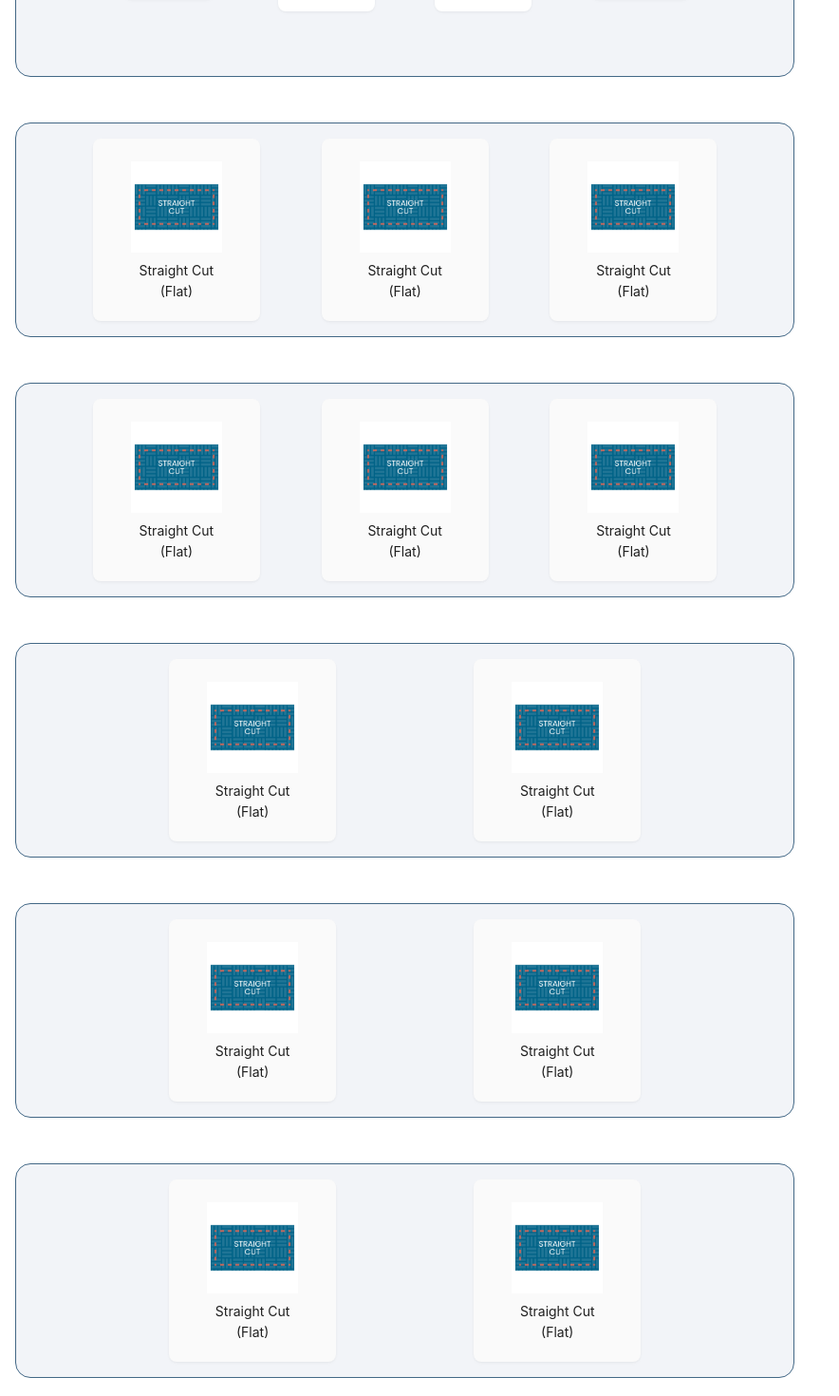
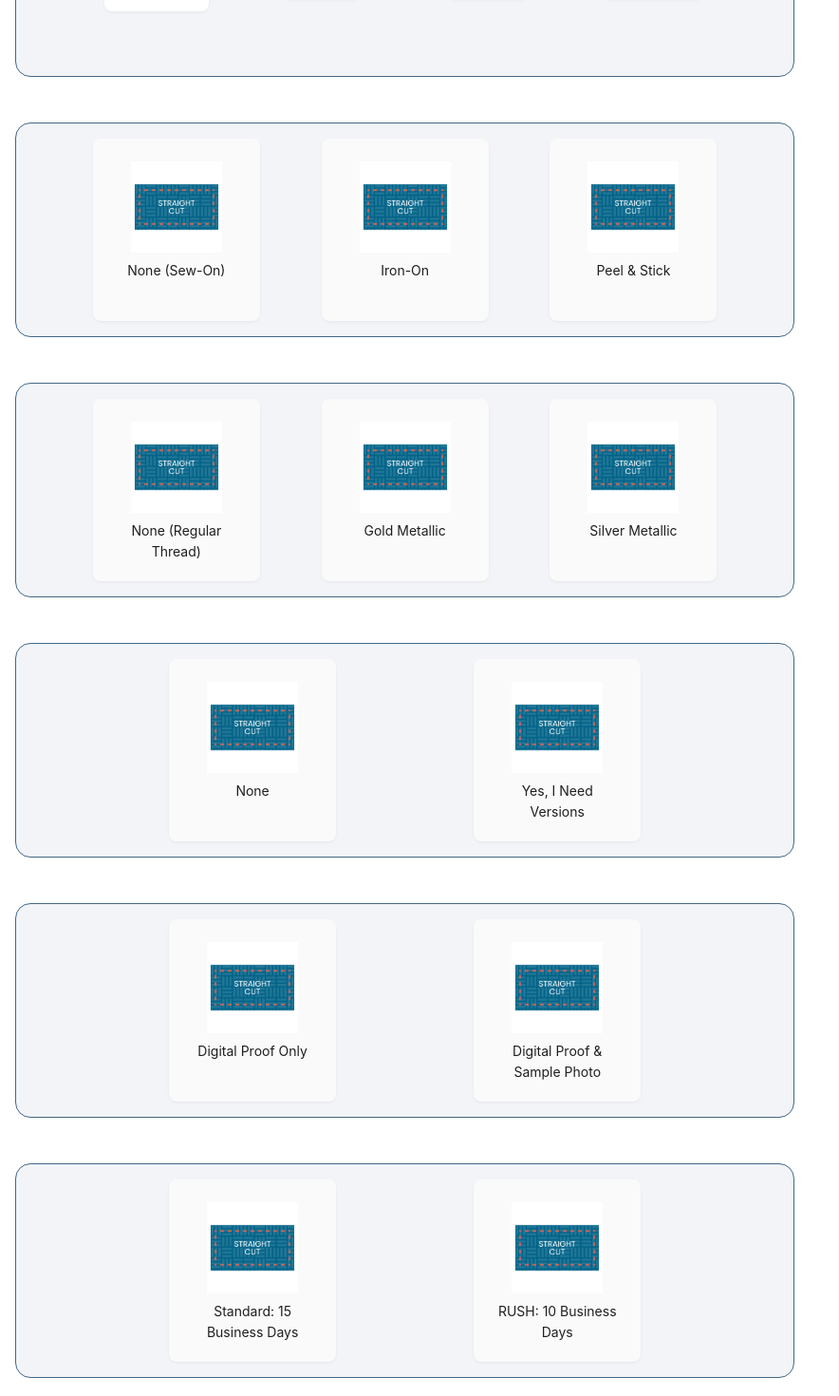
Before and after one commit to usamaahma/custom-label, a React (Create React App) app: page /customwoven in a window 1280 px wide. Shown: the part 2000-3470 px from the top of the page at 95% size, without its empty margins (0-884 px from the left). Built offline with nearby package versions, Linux system fonts and the light colour scheme.

Commit message:
functionality done

```diff
--- a/src/components/custom-woven/woventable.js
+++ b/src/components/custom-woven/woventable.js
@@ -1,4 +1,4 @@
-import React from "react";
+import React, { useState } from "react";
 import { Button, Card, Col, Row, Upload, message } from "antd";
 import "../expressclothing/tablescart.css";
 import LastTable from "../expressclothing/lasttable";
@@ -55,13 +55,71 @@ const firstcardData = [
   // Add more cards as needed
 ];
 const cardData = [
-  { id: 1, imgSrc: "../images/straight.png", title: "1 x 2.5" },
-  { id: 2, imgSrc: "../images/straight.png", title: "1.25 x 3" },
-  { id: 3, imgSrc: "../images/straight.png", title: "1.5 x 3.5" },
+  { id: 1, imgSrc: "../images/straight.png", title: "2 x 0.625" },
+  { id: 2, imgSrc: "../images/straight.png", title: "2 x 1" },
+  { id: 3, imgSrc: "../images/straight.png", title: "2 x 2" },
   { id: 4, imgSrc: "../images/straight.png", title: "Custom" },
 ];
 
+const card3 = [
+  { id: 1, imgSrc: "../images/straight.png", title: "None (Sew-On)" },
+  { id: 2, imgSrc: "../images/straight.png", title: "Iron-On" },
+  { id: 3, imgSrc: "../images/straight.png", title: "Peel & Stick" },
+];
+
+const card4 = [
+  { id: 1, imgSrc: "../images/straight.png", title: "None (Regular Thread)" },
+  { id: 2, imgSrc: "../images/straight.png", title: "Gold Metallic" },
+  { id: 3, imgSrc: "../images/straight.png", title: "Silver Metallic" },
+];
+const card5 = [
+  { id: 1, imgSrc: "../images/straight.png", title: "None" },
+  { id: 2, imgSrc: "../images/straight.png", title: "Yes, I Need Versions" },
+];
+const card6 = [
+  { id: 1, imgSrc: "../images/straight.png", title: "Digital Proof Only" },
+  {
+    id: 2,
+    imgSrc: "../images/straight.png",
+    title: "Digital Proof & Sample Photo",
+  },
+];
+const card7 = [
+  {
+    id: 1,
+    imgSrc: "../images/straight.png",
+    title: "Standard: 15 Business Days",
+  },
+  {
+    id: 2,
+    imgSrc: "../images/straight.png",
+    title: "RUSH: 10 Business Days",
+  },
+];
+
 function Woventable() {
+  const [selectedData, setSelectedData] = useState({
+    artwork: "No Artwork Uploaded",
+    size: '2" x 0.625" (50.80mm x 25.40mm)',
+    style: "Straight Cut (Flat)",
+    versions: "None",
+    proofOptions: "Digital Proof Only",
+    backingoptions: "None (Sew On)",
+    mettalicthread: "None (Regular Thread)",
+    turnaroundOptions: "RUSH: 3 Business Days",
+    quantity: "1000 pcs",
+    price: "$0.54/Each",
+    totalPrice: "$540.00",
+  });
+
+  // Function to handle card clicks
+  const handleCardClick = (key, value) => {
+    setSelectedData((prevData) => ({
+      ...prevData,
+      [key]: value,
+    }));
+  };
+
   return (
     <div className="table-express">
       <Row className="centered-row-table">
@@ -87,6 +145,7 @@ function Woventable() {
                     <Card
                       bordered={false}
                       className="image-card-express"
+                      onClick={() => handleCardClick("style", card.title)}
                       style={{ width: 150 }}
                     >
                       <img
@@ -104,7 +163,10 @@ function Woventable() {
               <div className="card-grid">
                 {cardData.map((card) => (
                   <div key={card.id} className="card-container">
-                    <Card bordered={false}>
+                    <Card
+                      bordered={false}
+                      onClick={() => handleCardClick("size", card.title)}
+                    >
                       <img
                         alt={card.title}
                         src={card.imgSrc}
@@ -119,230 +181,116 @@ function Woventable() {
               </div>
             </div>
             <div className="divs-tableexpress">
+              {card3.map((card, index) => (
                 <Card
+                  key={index}
+                  bordered={false}
+                  onClick={() => handleCardClick("backingoptions", card.title)}
+                  style={{
+                    width: "11rem",
+                    height: "12rem",
+                    background: "#FAFAFA",
+                    cursor: "pointer",
+                  }}
+                >
+                  <img
+                    alt={card.title}
+                    src={card.imgSrc}
+                    className="image-card-express"
+                  />
+                  <p>{card.title}</p>
+                </Card>
+              ))}
+            </div>
+            <div className="divs-tableexpress">
+              {card4.map((card, index) => (
+                <Card
+                  key={index}
+                  bordered={false}
+                  onClick={() => handleCardClick("mettalicthread", card.title)}
+                  style={{
+                    width: "11rem",
+                    height: "12rem",
+                    background: "#FAFAFA",
+                    cursor: "pointer",
+                  }}
+                >
+                  <img
+                    alt={card.title}
+                    src={card.imgSrc}
+                    className="image-card-express"
+                  />
+                  <p>{card.title}</p>
+                </Card>
+              ))}
+            </div>
+            <div className="divs-tableexpress">
+              {card5.map((card, index) => (
+                <Card
+                  key={index}
+                  onClick={() => handleCardClick("versions", card.title)}
                   bordered={false}
                   style={{
                     width: "11rem",
                     height: "12rem",
                     background: "#FAFAFA",
+                    cursor: "pointer",
                   }}
                 >
                   <img
-                  alt="abc"
-                  src="../images/straight.png"
+                    alt={card.title}
+                    src={card.imgSrc}
                     className="image-card-express"
                   />
-                <p>
-                  Straight Cut <br />
-                  (Flat)
-                </p>
+                  <p>{card.title}</p>
                 </Card>
+              ))}
+            </div>
+            <div className="divs-tableexpress">
+              {card6.map((card, index) => (
                 <Card
+                  key={index}
+                  onClick={() => handleCardClick("proofOptions", card.title)}
                   bordered={false}
                   style={{
                     width: "11rem",
                     height: "12rem",
                     background: "#FAFAFA",
+                    cursor: "pointer",
                   }}
                 >
                   <img
-                  alt="abc"
-                  src="../images/straight.png"
+                    alt={card.title}
+                    src={card.imgSrc}
                     className="image-card-express"
                   />
-                <p>
-                  Straight Cut <br />
-                  (Flat)
-                </p>
+                  <p>{card.title}</p>
                 </Card>
+              ))}
+            </div>
+            <div className="divs-tableexpress">
+              {card7.map((card, index) => (
                 <Card
+                  key={index}
+                  onClick={() =>
+                    handleCardClick("turnaroundOptions", card.title)
+                  }
                   bordered={false}
                   style={{
                     width: "11rem",
                     height: "12rem",
                     background: "#FAFAFA",
+                    cursor: "pointer",
                   }}
                 >
                   <img
-                  alt="abc"
-                  src="../images/straight.png"
+                    alt={card.title}
+                    src={card.imgSrc}
                     className="image-card-express"
                   />
-                <p>
-                  Straight Cut <br />
-                  (Flat)
-                </p>
+                  <p>{card.title}</p>
                 </Card>
-            </div>
-            <div className="divs-tableexpress">
-              <Card
-                bordered={false}
-                style={{
-                  width: "11rem",
-                  height: "12rem",
-                  background: "#FAFAFA",
-                }}
-              >
-                <img
-                  alt="abc"
-                  src="../images/straight.png"
-                  className="image-card-express"
-                />
-                <p>
-                  Straight Cut <br />
-                  (Flat)
-                </p>
-              </Card>
-              <Card
-                bordered={false}
-                style={{
-                  width: "11rem",
-                  height: "12rem",
-                  background: "#FAFAFA",
-                }}
-              >
-                <img
-                  alt="abc"
-                  src="../images/straight.png"
-                  className="image-card-express"
-                />
-                <p>
-                  Straight Cut <br />
-                  (Flat)
-                </p>
-              </Card>
-              <Card
-                bordered={false}
-                style={{
-                  width: "11rem",
-                  height: "12rem",
-                  background: "#FAFAFA",
-                }}
-              >
-                <img
-                  alt="abc"
-                  src="../images/straight.png"
-                  className="image-card-express"
-                />
-                <p>
-                  Straight Cut <br />
-                  (Flat)
-                </p>
-              </Card>
-            </div>
-            <div className="divs-tableexpress">
-              <Card
-                bordered={false}
-                style={{
-                  width: "11rem",
-                  height: "12rem",
-                  background: "#FAFAFA",
-                }}
-              >
-                <img
-                  alt="abc"
-                  src="../images/straight.png"
-                  className="image-card-express"
-                />
-                <p>
-                  Straight Cut <br />
-                  (Flat)
-                </p>
-              </Card>
-              <Card
-                bordered={false}
-                style={{
-                  width: "11rem",
-                  height: "12rem",
-                  background: "#FAFAFA",
-                }}
-              >
-                <img
-                  alt="abc"
-                  src="../images/straight.png"
-                  className="image-card-express"
-                />
-                <p>
-                  Straight Cut <br />
-                  (Flat)
-                </p>
-              </Card>
-            </div>
-            <div className="divs-tableexpress">
-              <Card
-                bordered={false}
-                style={{
-                  width: "11rem",
-                  height: "12rem",
-                  background: "#FAFAFA",
-                }}
-              >
-                <img
-                  alt="abc"
-                  src="../images/straight.png"
-                  className="image-card-express"
-                />
-                <p>
-                  Straight Cut <br />
-                  (Flat)
-                </p>
-              </Card>
-              <Card
-                bordered={false}
-                style={{
-                  width: "11rem",
-                  height: "12rem",
-                  background: "#FAFAFA",
-                }}
-              >
-                <img
-                  alt="abc"
-                  src="../images/straight.png"
-                  className="image-card-express"
-                />
-                <p>
-                  Straight Cut <br />
-                  (Flat)
-                </p>
-              </Card>
-            </div>
-            <div className="divs-tableexpress">
-              <Card
-                bordered={false}
-                style={{
-                  width: "11rem",
-                  height: "12rem",
-                  background: "#FAFAFA",
-                }}
-              >
-                <img
-                  alt="abc"
-                  src="../images/straight.png"
-                  className="image-card-express"
-                />
-                <p>
-                  Straight Cut <br />
-                  (Flat)
-                </p>
-              </Card>
-              <Card
-                bordered={false}
-                style={{
-                  width: "11rem",
-                  height: "12rem",
-                  background: "#FAFAFA",
-                }}
-              >
-                <img
-                  alt="abc"
-                  src="../images/straight.png"
-                  className="image-card-express"
-                />
-                <p>
-                  Straight Cut <br />
-                  (Flat)
-                </p>
-              </Card>
+              ))}
             </div>
             <div className="divs-tableexpress">
               <textarea
@@ -372,56 +320,56 @@ function Woventable() {
               <p className="marg-bot">Custom Woven Labels</p>
               <div className="sticky-blue-inside">
                 <p>Artwork File:</p>
-                <p>No Artwork Uploaded</p>
+                <p>{selectedData.artwork}</p>
               </div>
             </div>
             <div className="sticky-blue">
               <div className="sticky-blue-inside">
                 <p>Size:</p>
-                <p>2" / 0.625" (50.80mm x 15.88mm)</p>
+                <p>{selectedData.size}</p>
               </div>
             </div>
             <div className="sticky-blue">
               <div className="sticky-blue-inside">
                 <p>Style:</p>
-                <p>Straight Cut (Flat)</p>
+                <p>{selectedData.style}</p>
               </div>
             </div>{" "}
             <div className="sticky-blue">
               <div className="sticky-blue-inside">
                 <p>Backing Options:</p>
-                <p>None(Sew-On)</p>
+                <p>{selectedData.backingoptions}</p>
               </div>
             </div>{" "}
             <div className="sticky-blue">
               <div className="sticky-blue-inside">
                 <p>Metallic Thread:</p>
-                <p>None (Regular Thread)</p>
+                <p>{selectedData.mettalicthread}</p>
               </div>
             </div>
             <div className="sticky-blue">
               <div className="sticky-blue-inside">
                 <p>Versions:</p>
-                <p>None</p>
+                <p>{selectedData.versions}</p>
               </div>
             </div>
             <div className="sticky-blue">
               <div className="sticky-blue-inside">
                 <p>Proof Options:</p>
-                <p>Digital Proof Only</p>
+                <p>{selectedData.proofOptions}</p>
               </div>
             </div>
             <div className="sticky-blue">
               <div className="sticky-blue-inside">
                 <p>Turnaround Options:</p>
-                <p>Standard: 15 Business Days</p>
+                <p>{selectedData.turnaroundOptions}</p>
               </div>
             </div>
             <div className="sticky-blue">
               <div className="sticky-blue-inside">
-                <p>1000 pcs</p>
-                <p>$0.54/Each</p>
-                <p>$540.00</p>
+                <p>{selectedData.quantity}</p>
+                <p>{selectedData.price}</p>
+                <p>{selectedData.totalPrice}</p>
               </div>
             </div>
             <div className="sticky-blue">
--- a/src/components/woven-label/wovenlabeldesc.js
+++ b/src/components/woven-label/wovenlabeldesc.js
@@ -11,13 +11,17 @@ const cardData = [
   { id: 2, imgSrc: "../images/straight.png", title: "Square" },
   { id: 3, imgSrc: "../images/straight.png", title: "Rounded" },
 ];
+const card1 = [
+  { id: 1, imgSrc: "../images/straight.png", title: "2.75 x .875" },
+  { id: 2, imgSrc: "../images/straight.png", title: "3 x 1" },
+];
 
 function Wovenlabeldesc() {
-  const [progressValue, setProgressValue] = useState(0);
   const [color, setColor] = useState("#000"); // Default color
   const [text1, setText1] = useState(""); // State for first text input
   const [text2, setText2] = useState(""); // State for second text input
-  const [fontSize, setFontSize] = useState(16); // Default font size
+  const [fontSize, setFontSize] = useState(16); // Default font size for text1
+  const [fontSize1, setFontSize1] = useState(16); // Default font size for text2
   const [fontFamily, setFontFamily] = useState("Arial"); // Default font family
   const defaultText1 = "Your Company"; // Default text for the first input
 
@@ -26,7 +30,11 @@ function Wovenlabeldesc() {
   };
 
   const handleSliderChange = (value) => {
-    setFontSize(value); // Set font size based on slider value
+    setFontSize(value); // Set font size based on slider value for text1
+  };
+
+  const handleSliderChange1 = (value) => {
+    setFontSize1(value); // Set font size based on slider value for text2
   };
 
   const handleText1Change = (e) => {
@@ -41,13 +49,33 @@ function Wovenlabeldesc() {
     setFontFamily(value); // Set font family based on dropdown selection
   };
 
+  const [selectedData, setSelectedData] = useState({
+    artwork: "No Artwork Uploaded",
+    size: '2.75" / 0.875" (69.85mm x 22.22mm)',
+    turnaroundOptions: "Standard: 15 Business Days",
+    quantity: "1000 pcs",
+    price: "$0.54/Each",
+    totalPrice: "$540.00",
+  });
+
+  // Function to handle card clicks
+  const handleCardClick = (key, value) => {
+    setSelectedData((prevData) => ({
+      ...prevData,
+      [key]: value,
+    }));
+  };
+
   return (
     <div className="table-express">
       <Row className="centered-row-table-label">
         <Col xs={24} md={16} className="left-column">
           <div>
             <div className="divs-tableexpress">
+              {card1.map((card) => (
                 <Card
+                  key={card.id}
+                  onClick={() => handleCardClick("size", card.title)}
                   bordered={false}
                   style={{
                     width: "11rem",
@@ -56,27 +84,13 @@ function Wovenlabeldesc() {
                   }}
                 >
                   <img
-                  alt="abc"
-                  src="../images/straight.png"
+                    alt={card.alt}
+                    src={card.imgSrc}
                     className="image-card-express"
                   />
-                <p>275 x .875</p>
+                  <p>{card.title}</p>
                 </Card>
-              <Card
-                bordered={false}
-                style={{
-                  width: "11rem",
-                  height: "12rem",
-                  background: "#FAFAFA",
-                }}
-              >
-                <img
-                  alt="abc"
-                  src="../images/straight.png"
-                  className="image-card-express"
-                />
-                <p>3 x 1</p>
-              </Card>
+              ))}
             </div>
             <div className="divs-tableexpress">
               <div className="card-grid-input">
@@ -116,12 +130,6 @@ function Wovenlabeldesc() {
                   className="custom-slider"
                 />
               </div>
-              <div className="custom-progress-wrapper">
-                <Progress
-                  percent={progressValue}
-                  className="custom-progress-bar"
-                />
-              </div>
             </div>
 
             <div className="divs-tableexpress">
@@ -156,16 +164,10 @@ function Wovenlabeldesc() {
                 <Slider
                   min={10}
                   max={100}
-                  value={fontSize}
-                  onChange={handleSliderChange}
+                  value={fontSize1}
+                  onChange={handleSliderChange1}
                   tooltipVisible
                   className="custom-slider"
-                />
-              </div>
-              <div className="custom-progress-wrapper">
-                <Progress
-                  percent={progressValue}
-                  className="custom-progress-bar"
                 />
               </div>
             </div>
@@ -214,6 +216,12 @@ function Wovenlabeldesc() {
             <div className="divs-tableexpress">
               <Card
                 bordered={false}
+                onClick={() =>
+                  handleCardClick(
+                    "turnaroundOptions",
+                    "Standard: 15 Business Days"
+                  )
+                }
                 style={{
                   width: "11rem",
                   height: "12rem",
@@ -242,33 +250,46 @@ function Wovenlabeldesc() {
             <div className="sticky-first">
               <p>Your Instant Quote</p>
             </div>
-            <div className="sticky-blue-1">
-              <p className="marg-bot">Woven Text Labels</p>
+            <div className="sticky-blue">
               <div className="sticky-blue-inside">
                 <div
                   className="dynamic-label-text"
                   style={{
-                    fontSize: fontSize,
                     fontFamily: fontFamily,
-                    backgroundColor: color, // Set the background color to the selected color
+                    backgroundColor: color, // Set the background color to the selected color for the entire div
+                    padding: "10px", // Optional: Add padding for better spacing
                   }}
                 >
-                  <p>{text1 || defaultText1}</p>{" "}
-                  {/* Display the first text input */}
-                  <p>{text2}</p> {/* Display the second text input */}
+                  <p
+                    style={{
+                      fontSize: fontSize, // Apply fontSize1 to text1
+                      margin: "0", // Remove margin for consistent spacing
+                    }}
+                  >
+                    {text1 || defaultText1}
+                  </p>
+                  <p
+                    style={{
+                      fontSize: fontSize1, // Apply fontSize2 to text2
+                      margin: "0", // Remove margin for consistent spacing
+                    }}
+                  >
+                    {text2}
+                  </p>
                 </div>
+              </div>{" "}
             </div>
-            </div>
+
             <div className="sticky-blue">
               <div className="sticky-blue-inside">
                 <p>Size:</p>
-                <p>0.75" / 1" (19.05mm x 25.40mm)</p>
+                <p>{selectedData.size}</p>
               </div>
             </div>
             <div className="sticky-blue">
               <div className="sticky-blue-inside">
                 <p>Turnaround Options:</p>
-                <p>RUSH: 3 Business Days</p>
+                <p>{selectedData.turnaroundOptions}</p>
               </div>
             </div>
             <div className="sticky-blue">
```
Lines whose indentation alone changed are shown as unchanged.
